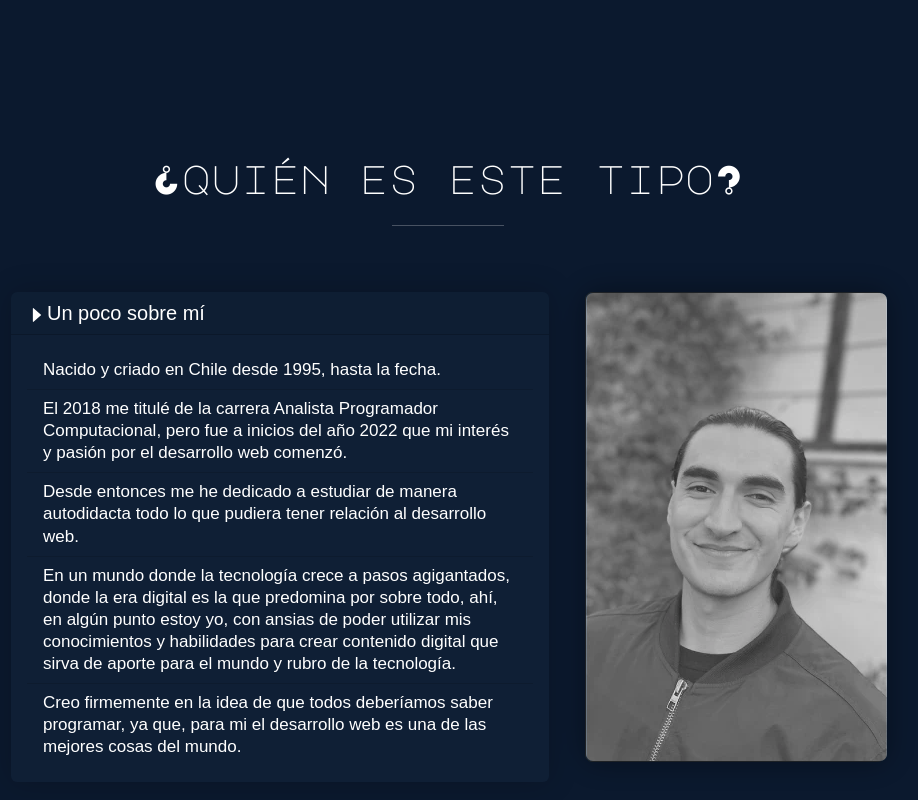
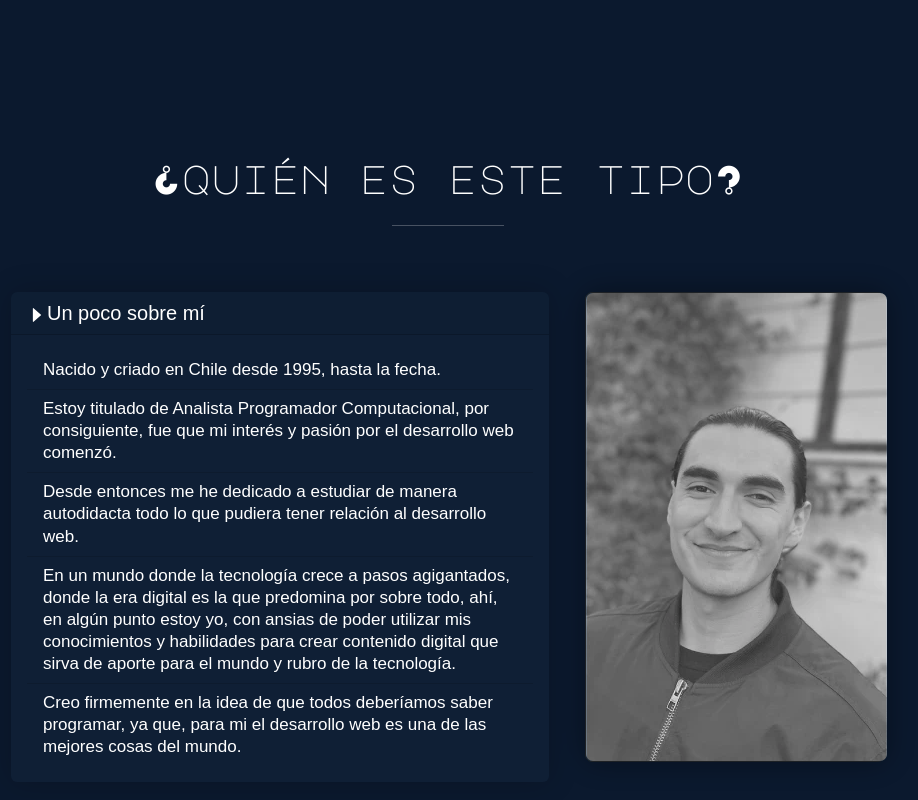
Before and after one commit to Cristobal21/portafolio-app, a React (Vite) app: page / in a window 1280 px wide. Shown: the part 722-1522 px from the top of the page, without its empty margins (192-1110 px from the left). Built offline with nearby package versions, Linux system fonts and the light colour scheme.

Commit message:
Se modifica el texto de About.jsx y orden && posición de Navigation.jsx

```diff
--- a/src/pages/About.jsx
+++ b/src/pages/About.jsx
@@ -34,8 +34,8 @@ export const About = () => {
                   Nacido y criado en Chile desde 1995, hasta la fecha.
                 </ListGroup.Item>
                 <ListGroup.Item className='list-item item-list'>
-                  El 2018 me titulé de la carrera Analista Programador
-                  Computacional, pero fue a inicios del año 2022 que mi interés
+                  Estoy titulado de Analista Programador
+                  Computacional, por consiguiente, fue que mi interés
                   y pasión por el desarrollo web comenzó.
                 </ListGroup.Item>
                 <ListGroup.Item className='list-item item-list'>
--- a/src/ui/Navigation.jsx
+++ b/src/ui/Navigation.jsx
@@ -60,17 +60,17 @@ const Navigation = () => {
                 </Link>
                 <Link
                   reloadDocument
+                  className={`nav5 animate__animated animate__fadeInDown nav-link`}
+                  to='#skills'
+                >
+                  Conocimientos
+                </Link>
+                <Link
+                  reloadDocument
                   className={`nav4 animate__animated animate__fadeInDown nav-link`}
                   to='#courses'
                 >
                   Cursos
-                </Link>
-                <Link
-                  reloadDocument
-                  className={`nav5 animate__animated animate__fadeInDown nav-link`}
-                  to='#skills'
-                >
-                  Conocimientos
                 </Link>
                 <Link
                   reloadDocument
```
